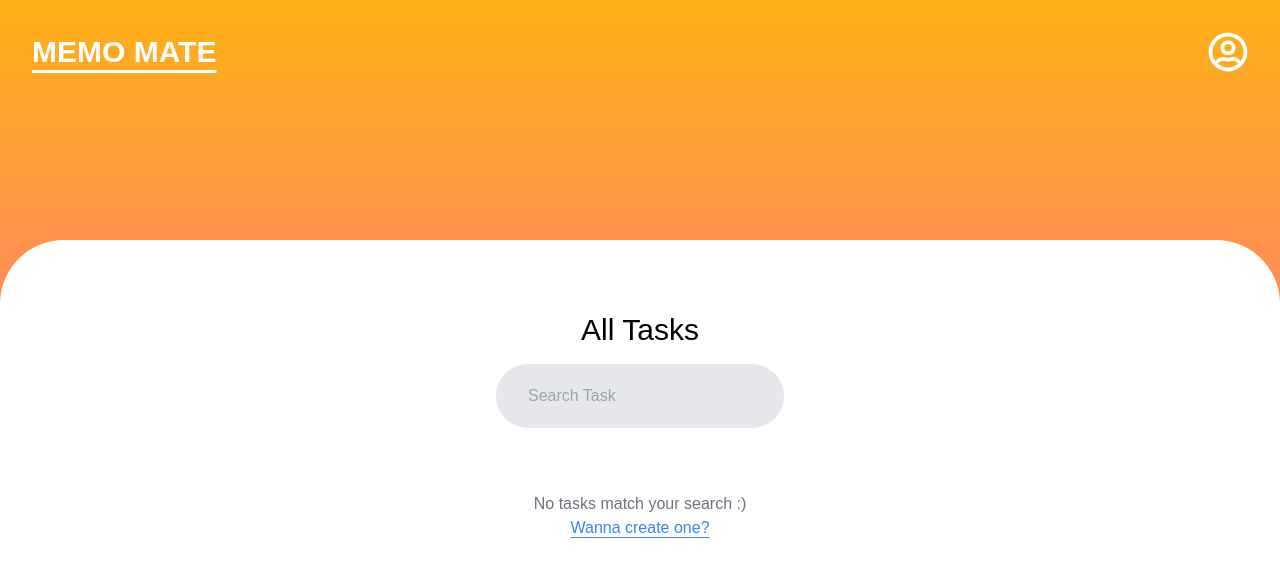
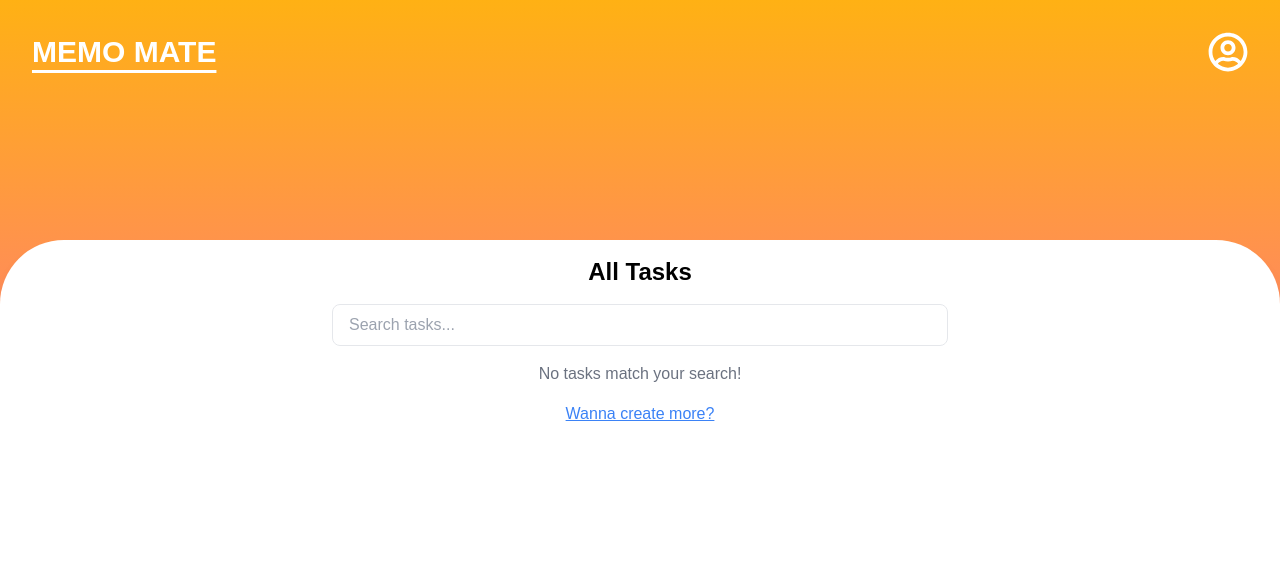
Before and after one commit to Setthasat/nextJS-IS-todolist-demo, a Next.js app: page / in a window 1280 px wide. Shown: the top 572 px of the page. Built offline with nearby package versions, Linux system fonts and the light colour scheme; a web font is replaced by a local one.

Commit message:
ui fixed 3

```diff
--- a/app/components/HomeCard.jsx
+++ b/app/components/HomeCard.jsx
@@ -1,32 +1,21 @@
 "use client";
 import React, { useState, useEffect } from "react";
 import { useRouter } from "next/navigation";
+import Link from "next/link"; // Correct Next.js navigation
 
 function HomeCard({ todo }) {
   const router = useRouter();
 
-  // Get today's date in a readable format
   const [otherTasks, setOtherTasks] = useState([]);
   const [todayTasks, setTodayTasks] = useState([]);
-
-  // Search State
   const [searchTerm, setSearchTerm] = useState("");
   const [filteredTasks, setFilteredTasks] = useState([]);
+  const [currentPage, setCurrentPage] = useState(1);
 
-  // Pagination State for today tasks (only show 2 tasks per page)
-  const [currentPage, setCurrentPage] = useState(1);
   const tasksPerPage = 2;
 
-  // Filter today's tasks based on current page
-  const indexOfLastTask = currentPage * tasksPerPage;
-  const indexOfFirstTask = indexOfLastTask - tasksPerPage;
-  const currentTodayTasks = todayTasks.slice(indexOfFirstTask, indexOfLastTask);
-
   useEffect(() => {
-    // Calculate today's date and format it to 'YYYY-MM-DD' (ISO format)
     const currentDate = new Date().toISOString().split("T")[0];
-
-    // Split tasks into today and others
     const todayFiltered = todo.filter((task) => task.deadline === currentDate);
     const otherFiltered = todo.filter((task) => task.deadline !== currentDate);
 
@@ -35,7 +24,6 @@ function HomeCard({ todo }) {
     setFilteredTasks(otherFiltered);
   }, [todo]);
 
-  // Debounced Search
   useEffect(() => {
     const timeout = setTimeout(() => {
       if (searchTerm) {
@@ -50,10 +38,9 @@ function HomeCard({ todo }) {
       }
     }, 300);
 
-    return () => clearTimeout(timeout); // Cleanup timeout
+    return () => clearTimeout(timeout);
   }, [searchTerm, otherTasks]);
 
-  // Handle pagination change
   const nextPage = () => {
     if (currentPage < Math.ceil(todayTasks.length / tasksPerPage)) {
       setCurrentPage(currentPage + 1);
@@ -67,125 +54,110 @@ function HomeCard({ todo }) {
   };
 
   return (
-    <div className="bg-white absolute bottom-0 min-h-[70%] max-h-[80%] h-auto rounded-t-[4rem] w-screen">
-      {/* TODAY TASK (only show if there are tasks for today) */}
+    <div className="bg-white fixed bottom-0 min-h-[70%] max-h-[80%] w-full rounded-t-[4rem] shadow-lg overflow-y-auto">
+      {/* Today Tasks Section */}
       {todayTasks.length > 0 && (
-        <div className="flex flex-col justify-center items-center h-full w-full mb-[2rem]">
-          <h1 className="text-3xl mt-[1.75rem] flex justify-center items-center">
-            TODAY TASK
-          </h1>
+        <div className="flex flex-col items-center px-6 py-4">
+          <h1 className="text-3xl font-bold">Today Tasks</h1>
           {todayTasks.length === 0 ? (
-            <p className="mt-[2rem] text-gray-500">
-              You do not have tasks for today :)
-            </p>
+            <p className="text-gray-500 mt-4">No tasks for today!</p>
           ) : (
-            <>
-              <ul className="mt-4 grid grid-cols-2 gap-4 justify-center items-center transition-all duration-300 ease-in-out">
-                {currentTodayTasks.map((task, index) => (
-                  <li
+            <div className="mt-4 w-full grid grid-cols-1 sm:grid-cols-2 gap-4">
+              {todayTasks
+                .slice(
+                  (currentPage - 1) * tasksPerPage,
+                  currentPage * tasksPerPage
+                )
+                .map((task, index) => (
+                  <div
                     key={index}
-                    className="bg-gray-200 w-[8rem] h-[8rem] p-4 rounded-lg shadow-md"
+                    className="bg-gray-100 p-4 rounded-lg shadow-md"
                   >
                     <h3 className="font-bold">{task.title}</h3>
                     <p className="text-sm text-gray-600">{task.description}</p>
-                    <span className="text-xs text-gray-500 block mb-2">
+                    <span className="text-xs text-gray-500 block">
                       Deadline: {task.deadline}
                     </span>
                     <button
                       onClick={() => router.push(`/task/${index}`)}
-                      className="text-blue-500 underline text-sm"
+                      className="text-blue-500 underline mt-2"
                     >
                       View Task
                     </button>
-                  </li>
+                  </div>
                 ))}
-              </ul>
+            </div>
+          )}
 
-              {/* Pagination Controls */}
-              <div className="flex justify-center gap-4 mt-4 items-center">
-                <button
-                  onClick={prevPage}
-                  className={`bg-gray-200 text-gray-700 rounded-full py-2 px-4 transition-all duration-300 ease-in-out ${currentPage === 1 ? "cursor-not-allowed opacity-50" : ""
-                    }`}
-                  disabled={currentPage === 1}
-                >
-                  Prev
-                </button>
-                <span className="text-sm text-gray-600">
-                  Page {currentPage} of {Math.ceil(todayTasks.length / tasksPerPage)}
-                </span>
-                <button
-                  onClick={nextPage}
-                  className={`bg-gray-200 text-gray-700 rounded-full py-2 px-4 transition-all duration-300 ease-in-out ${currentPage === Math.ceil(todayTasks.length / tasksPerPage)
-                    ? "cursor-not-allowed opacity-50"
-                    : ""
-                    }`}
-                  disabled={
-                    currentPage === Math.ceil(todayTasks.length / tasksPerPage)
-                  }
-                >
-                  Next
-                </button>
-              </div>
-            </>
+          {/* Pagination */}
+          {todayTasks.length > tasksPerPage && (
+            <div className="flex items-center gap-4 mt-4">
+              <button
+                onClick={prevPage}
+                disabled={currentPage === 1}
+                className={`px-4 py-2 rounded-lg ${currentPage === 1
+                  ? "bg-gray-200 text-gray-500"
+                  : "bg-blue-500 text-white"
+                  }`}
+              >
+                Prev
+              </button>
+              <span>
+                Page {currentPage} of {Math.ceil(todayTasks.length / tasksPerPage)}
+              </span>
+              <button
+                onClick={nextPage}
+                disabled={currentPage === Math.ceil(todayTasks.length / tasksPerPage)}
+                className={`px-4 py-2 rounded-lg ${currentPage ===
+                  Math.ceil(todayTasks.length / tasksPerPage)
+                  ? "bg-gray-200 text-gray-500"
+                  : "bg-blue-500 text-white"
+                  }`}
+              >
+                Next
+              </button>
+            </div>
           )}
         </div>
       )}
 
-      {/* SEARCH & TASK CREATION */}
-      <div className="w-full h-full flex flex-col justify-center items-center mt-[4rem]">
-        <h2 className="mt-2 mb-4 text-3xl">All Tasks</h2>
-        <form>
-          <input
-            type="text"
-            value={searchTerm}
-            onChange={(e) => setSearchTerm(e.target.value)}
-            className="focus:outline-none bg-gray-200 w-[18rem] h-[4rem] rounded-full px-[2rem]"
-            placeholder="Search Task"
-          />
-        </form>
+      {/* All Tasks Section */}
+      <div className="flex flex-col items-center px-6 py-4">
+        <h2 className="text-2xl font-bold">All Tasks</h2>
+        <input
+          type="text"
+          value={searchTerm}
+          onChange={(e) => setSearchTerm(e.target.value)}
+          placeholder="Search tasks..."
+          className="mt-4 px-4 py-2 w-full sm:w-1/2 border rounded-lg focus:outline-none"
+        />
         {filteredTasks.length === 0 ? (
-          <>
-            <p className="mt-[4rem] text-gray-500">
-              No tasks match your search :)
-            </p>
-            <a
-              className="underline underline-offset-4 text-blue-500"
-              href="/create"
-            >
-              Wanna create one?
-            </a>
-          </>
+          <p className="mt-4 text-gray-500">No tasks match your search!</p>
         ) : (
-          <>
-            <ul className="mt-4 space-y-2">
-              {filteredTasks.map((task, index) => (
-                <li
-                  key={index}
-                  className="bg-gray-200 w-[16rem] p-4 rounded-lg shadow-md"
+          <ul className="mt-4 w-full grid grid-cols-1 sm:grid-cols-2 gap-4">
+            {filteredTasks.map((task, index) => (
+              <li
+                key={index}
+                className="bg-gray-100 p-4 rounded-lg shadow-md"
+              >
+                <h3 className="font-bold">{task.title}</h3>
+                <p className="text-sm text-gray-600">{task.description}</p>
+                <span className="text-xs text-gray-500 block">
+                  Deadline: {task.deadline}
+                </span>
+                <button
+                  onClick={() => router.push(`/task/${index}`)}
+                  className="text-blue-500 underline mt-2"
                 >
-                  <h3 className="font-bold">{task.title}</h3>
-                  <p className="text-sm text-gray-600">{task.description}</p>
-                  <span className="text-xs text-gray-500 block mb-2">
-                    Deadline: {task.deadline}
-                  </span>
-                  <button
-                    onClick={() => router.push(`/task/${index}`)}
-                    className="text-blue-500 underline text-sm"
-                  >
-                    View Task
-                  </button>
-                </li>
-              ))}
-            </ul>
-            <a
-              className="underline underline-offset-4 text-blue-500 mt-4"
-              href="/create"
-            >
-              Wanna create more?
-            </a>
-          </>
+                  View Task
+                </button>
+              </li>
+            ))}
+          </ul>
         )}
+        <Link href="/create" className="text-blue-500 underline mt-4">
+          Wanna create more?
+        </Link>
       </div>
     </div>
   );
```
